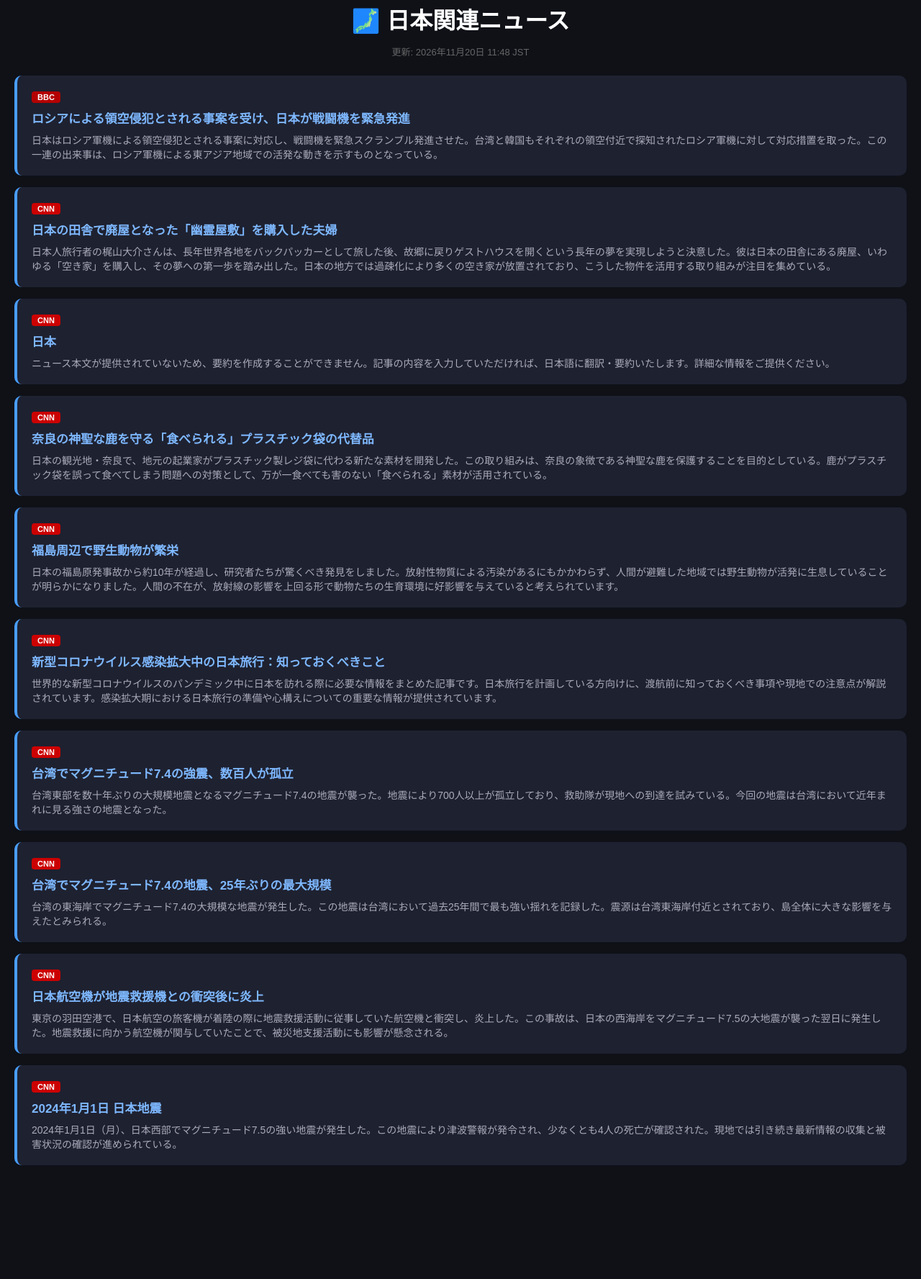
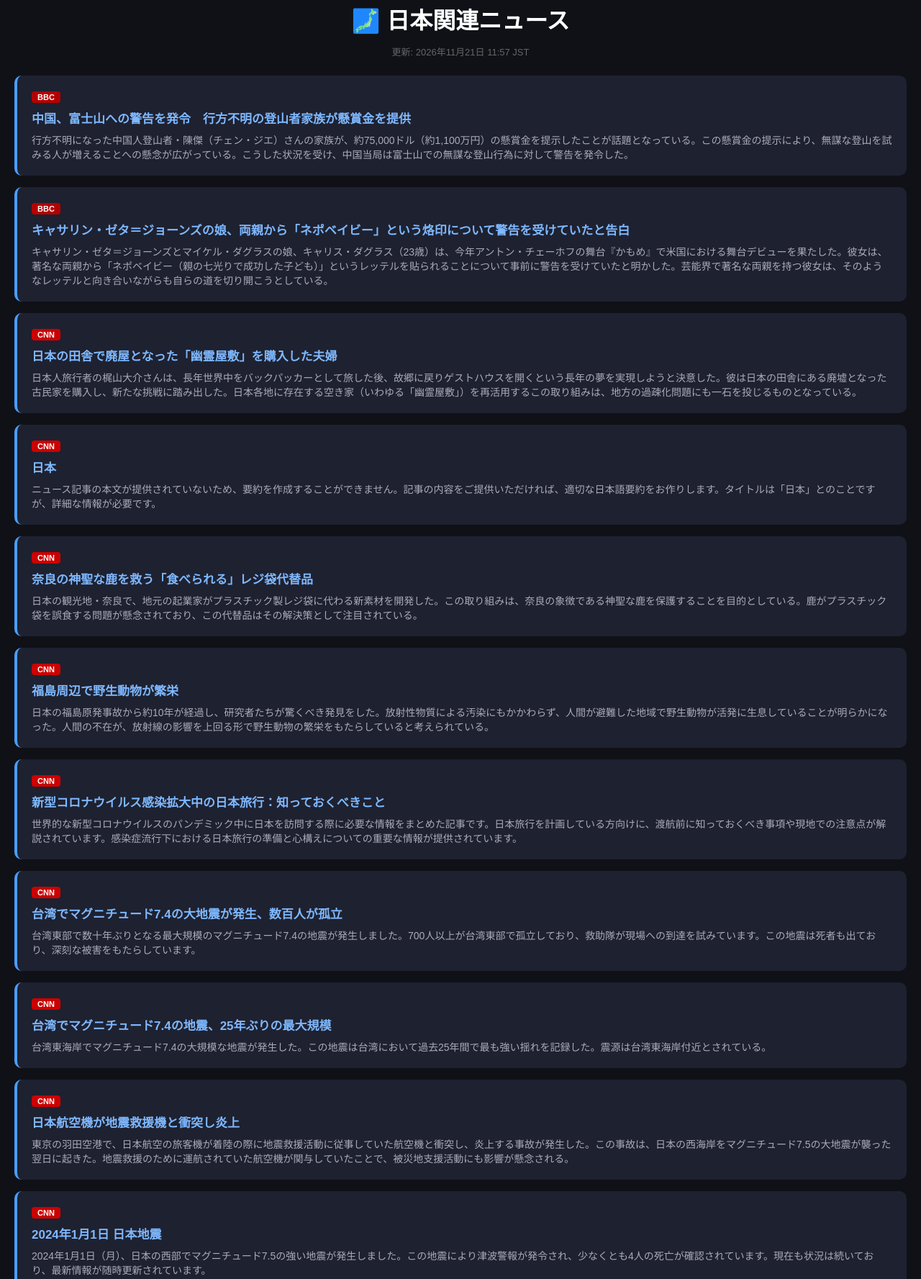
Before and after one commit to nishihara117-pixel/japan-news, a plain HTML site: page docs/index.html in a window 1280 px wide. Shown: the part 38-1815 px from the top of the page at 72% size. Before the commit the page ends 1693 px from the top, so only its background shows below. Drawn offline with Linux system fonts and the light colour scheme.

Commit message:
🗾 ニュース更新 2026-11-21

```diff
--- a/docs/index.html
+++ b/docs/index.html
@@ -19,57 +19,62 @@ h1{text-align:center;color:#fff;margin-bottom:4px}
 </head>
 <body>
 <h1>🗾 日本関連ニュース</h1>
-<p class="updated">更新: 2026年11月20日 11:48 JST</p>
+<p class="updated">更新: 2026年11月21日 11:57 JST</p>
 
 <div class="card">
   <span class="logo BBC">BBC</span>
-  <h2><a href="https://www.bbc.co.uk/news/articles/c60evw20qe47o?at_medium=RSS&at_campaign=rss" target="_blank">ロシアによる領空侵犯とされる事案を受け、日本が戦闘機を緊急発進</a></h2>
-  <p>日本はロシア軍機による領空侵犯とされる事案に対応し、戦闘機を緊急スクランブル発進させた。台湾と韓国もそれぞれの領空付近で探知されたロシア軍機に対して対応措置を取った。この一連の出来事は、ロシア軍機による東アジア地域での活発な動きを示すものとなっている。</p>
+  <h2><a href="https://www.bbc.co.uk/news/articles/c61wr088jnzzo?at_medium=RSS&at_campaign=rss" target="_blank">中国、富士山への警告を発令　行方不明の登山者家族が懸賞金を提供</a></h2>
+  <p>行方不明になった中国人登山者・陳傑（チェン・ジエ）さんの家族が、約75,000ドル（約1,100万円）の懸賞金を提示したことが話題となっている。この懸賞金の提示により、無謀な登山を試みる人が増えることへの懸念が広がっている。こうした状況を受け、中国当局は富士山での無謀な登山行為に対して警告を発令した。</p>
+</div>
+<div class="card">
+  <span class="logo BBC">BBC</span>
+  <h2><a href="https://www.bbc.co.uk/news/articles/cmgj35zvjyp9o?at_medium=RSS&at_campaign=rss" target="_blank">キャサリン・ゼタ＝ジョーンズの娘、両親から「ネポベイビー」という烙印について警告を受けていたと告白</a></h2>
+  <p>キャサリン・ゼタ＝ジョーンズとマイケル・ダグラスの娘、キャリス・ダグラス（23歳）は、今年アントン・チェーホフの舞台『かもめ』で米国における舞台デビューを果たした。彼女は、著名な両親から「ネポベイビー（親の七光りで成功した子ども）」というレッテルを貼られることについて事前に警告を受けていたと明かした。芸能界で著名な両親を持つ彼女は、そのようなレッテルと向き合いながらも自らの道を切り開こうとしている。</p>
 </div>
 <div class="card">
   <span class="logo CNN">CNN</span>
   <h2><a href="https://www.cnn.com/travel/article/couple-turned-abandoned-japanese-home-into-guest-house/index.html" target="_blank">日本の田舎で廃屋となった「幽霊屋敷」を購入した夫婦</a></h2>
-  <p>日本人旅行者の梶山大介さんは、長年世界各地をバックパッカーとして旅した後、故郷に戻りゲストハウスを開くという長年の夢を実現しようと決意した。彼は日本の田舎にある廃屋、いわゆる「空き家」を購入し、その夢への第一歩を踏み出した。日本の地方では過疎化により多くの空き家が放置されており、こうした物件を活用する取り組みが注目を集めている。</p>
+  <p>日本人旅行者の梶山大介さんは、長年世界中をバックパッカーとして旅した後、故郷に戻りゲストハウスを開くという長年の夢を実現しようと決意した。彼は日本の田舎にある廃墟となった古民家を購入し、新たな挑戦に踏み出した。日本各地に存在する空き家（いわゆる「幽霊屋敷」）を再活用するこの取り組みは、地方の過疎化問題にも一石を投じるものとなっている。</p>
 </div>
 <div class="card">
   <span class="logo CNN">CNN</span>
   <h2><a href="https://www.cnn.com/specials/asia/japan?utm_source=section" target="_blank">日本</a></h2>
-  <p>ニュース本文が提供されていないため、要約を作成することができません。記事の内容を入力していただければ、日本語に翻訳・要約いたします。詳細な情報をご提供ください。</p>
+  <p>ニュース記事の本文が提供されていないため、要約を作成することができません。記事の内容をご提供いただければ、適切な日本語要約をお作りします。タイトルは「日本」とのことですが、詳細な情報が必要です。</p>
 </div>
 <div class="card">
   <span class="logo CNN">CNN</span>
-  <h2><a href="https://www.cnn.com/travel/article/nara-deer-plastic-bags-scli-intl-scn/index.html" target="_blank">奈良の神聖な鹿を守る「食べられる」プラスチック袋の代替品</a></h2>
-  <p>日本の観光地・奈良で、地元の起業家がプラスチック製レジ袋に代わる新たな素材を開発した。この取り組みは、奈良の象徴である神聖な鹿を保護することを目的としている。鹿がプラスチック袋を誤って食べてしまう問題への対策として、万が一食べても害のない「食べられる」素材が活用されている。</p>
+  <h2><a href="https://www.cnn.com/travel/article/nara-deer-plastic-bags-scli-intl-scn/index.html" target="_blank">奈良の神聖な鹿を救う「食べられる」レジ袋代替品</a></h2>
+  <p>日本の観光地・奈良で、地元の起業家がプラスチック製レジ袋に代わる新素材を開発した。この取り組みは、奈良の象徴である神聖な鹿を保護することを目的としている。鹿がプラスチック袋を誤食する問題が懸念されており、この代替品はその解決策として注目されている。</p>
 </div>
 <div class="card">
   <span class="logo CNN">CNN</span>
   <h2><a href="https://www.cnn.com/2020/01/07/asia/fukushima-wildlife-intl-scli-scn/index.html" target="_blank">福島周辺で野生動物が繁栄</a></h2>
-  <p>日本の福島原発事故から約10年が経過し、研究者たちが驚くべき発見をしました。放射性物質による汚染があるにもかかわらず、人間が避難した地域では野生動物が活発に生息していることが明らかになりました。人間の不在が、放射線の影響を上回る形で動物たちの生育環境に好影響を与えていると考えられています。</p>
+  <p>日本の福島原発事故から約10年が経過し、研究者たちが驚くべき発見をした。放射性物質による汚染にもかかわらず、人間が避難した地域で野生動物が活発に生息していることが明らかになった。人間の不在が、放射線の影響を上回る形で野生動物の繁栄をもたらしていると考えられている。</p>
 </div>
 <div class="card">
   <span class="logo CNN">CNN</span>
   <h2><a href="https://www.cnn.com/travel/article/japan-travel-covid-19/index.html" target="_blank">新型コロナウイルス感染拡大中の日本旅行：知っておくべきこと</a></h2>
-  <p>世界的な新型コロナウイルスのパンデミック中に日本を訪れる際に必要な情報をまとめた記事です。日本旅行を計画している方向けに、渡航前に知っておくべき事項や現地での注意点が解説されています。感染拡大期における日本旅行の準備や心構えについての重要な情報が提供されています。</p>
+  <p>世界的な新型コロナウイルスのパンデミック中に日本を訪問する際に必要な情報をまとめた記事です。日本旅行を計画している方向けに、渡航前に知っておくべき事項や現地での注意点が解説されています。感染症流行下における日本旅行の準備と心構えについての重要な情報が提供されています。</p>
 </div>
 <div class="card">
   <span class="logo CNN">CNN</span>
-  <h2><a href="https://www.cnn.com/asia/live-news/taiwan-earthquake-hualien-04-04-23-hnk-intl/index.html" target="_blank">台湾でマグニチュード7.4の強震、数百人が孤立</a></h2>
-  <p>台湾東部を数十年ぶりの大規模地震となるマグニチュード7.4の地震が襲った。地震により700人以上が孤立しており、救助隊が現地への到達を試みている。今回の地震は台湾において近年まれに見る強さの地震となった。</p>
+  <h2><a href="https://www.cnn.com/asia/live-news/taiwan-earthquake-hualien-04-04-23-hnk-intl/index.html" target="_blank">台湾でマグニチュード7.4の大地震が発生、数百人が孤立</a></h2>
+  <p>台湾東部で数十年ぶりとなる最大規模のマグニチュード7.4の地震が発生しました。700人以上が台湾東部で孤立しており、救助隊が現場への到達を試みています。この地震は死者も出ており、深刻な被害をもたらしています。</p>
 </div>
 <div class="card">
   <span class="logo CNN">CNN</span>
   <h2><a href="https://www.cnn.com/asia/live-news/taiwan-earthquake-hualien-tsunami-warning-hnk-intl/index.html" target="_blank">台湾でマグニチュード7.4の地震、25年ぶりの最大規模</a></h2>
-  <p>台湾の東海岸でマグニチュード7.4の大規模な地震が発生した。この地震は台湾において過去25年間で最も強い揺れを記録した。震源は台湾東海岸付近とされており、島全体に大きな影響を与えたとみられる。</p>
+  <p>台湾東海岸でマグニチュード7.4の大規模な地震が発生した。この地震は台湾において過去25年間で最も強い揺れを記録した。震源は台湾東海岸付近とされている。</p>
 </div>
 <div class="card">
   <span class="logo CNN">CNN</span>
-  <h2><a href="https://www.cnn.com/asia/live-news/japan-earthquake-plane-fire-news-01-02-24/index.html" target="_blank">日本航空機が地震救援機との衝突後に炎上</a></h2>
-  <p>東京の羽田空港で、日本航空の旅客機が着陸の際に地震救援活動に従事していた航空機と衝突し、炎上した。この事故は、日本の西海岸をマグニチュード7.5の大地震が襲った翌日に発生した。地震救援に向かう航空機が関与していたことで、被災地支援活動にも影響が懸念される。</p>
+  <h2><a href="https://www.cnn.com/asia/live-news/japan-earthquake-plane-fire-news-01-02-24/index.html" target="_blank">日本航空機が地震救援機と衝突し炎上</a></h2>
+  <p>東京の羽田空港で、日本航空の旅客機が着陸の際に地震救援活動に従事していた航空機と衝突し、炎上する事故が発生した。この事故は、日本の西海岸をマグニチュード7.5の大地震が襲った翌日に起きた。地震救援のために運航されていた航空機が関与していたことで、被災地支援活動にも影響が懸念される。</p>
 </div>
 <div class="card">
   <span class="logo CNN">CNN</span>
   <h2><a href="https://www.cnn.com/asia/live-news/japan-ishikawa-earthquake-01-01-24/index.html" target="_blank">2024年1月1日 日本地震</a></h2>
-  <p>2024年1月1日（月）、日本西部でマグニチュード7.5の強い地震が発生した。この地震により津波警報が発令され、少なくとも4人の死亡が確認された。現地では引き続き最新情報の収集と被害状況の確認が進められている。</p>
+  <p>2024年1月1日（月）、日本の西部でマグニチュード7.5の強い地震が発生しました。この地震により津波警報が発令され、少なくとも4人の死亡が確認されています。現在も状況は続いており、最新情報が随時更新されています。</p>
 </div>
 </body>
 </html>
```
Also changed, not shown: docs/meta.json (+27 -19 lines).
